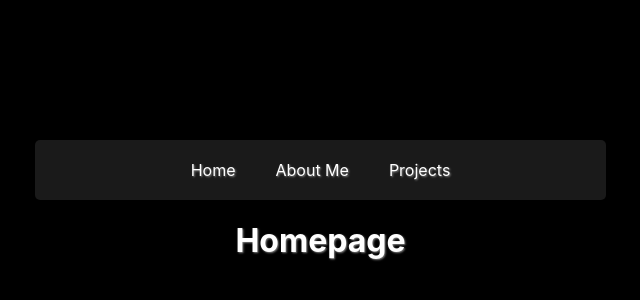
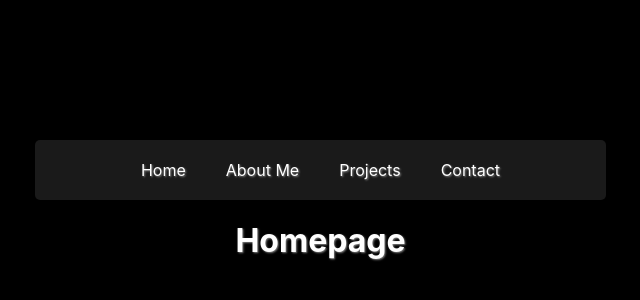
Before and after one commit to Moodybleu/Portfolio, a Next.js app: page / in a window 1280 px wide. Shown: the part 182-482 px from the top of the page, without its empty margins (312-952 px from the left). Built offline with nearby package versions, Linux system fonts and the light colour scheme.

Commit message:
adds Contact page to NavBar

```diff
--- a/components/navBar.js
+++ b/components/navBar.js
@@ -7,6 +7,7 @@ export default function NavBar() {
                <Link href='/'>Home</Link>
                <Link href='/about'>About Me</Link>
                <Link href='/project'>Projects</Link>
+               <Link href='/contact'>Contact</Link>
         </nav>
     )
 }
```
